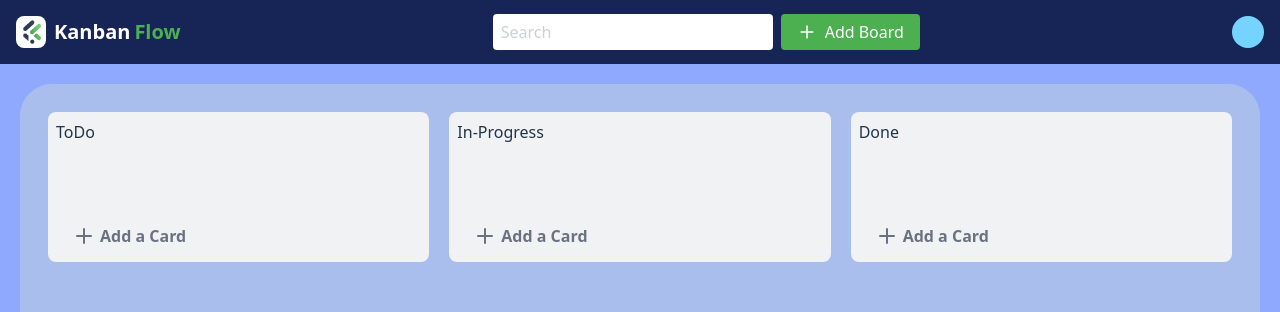
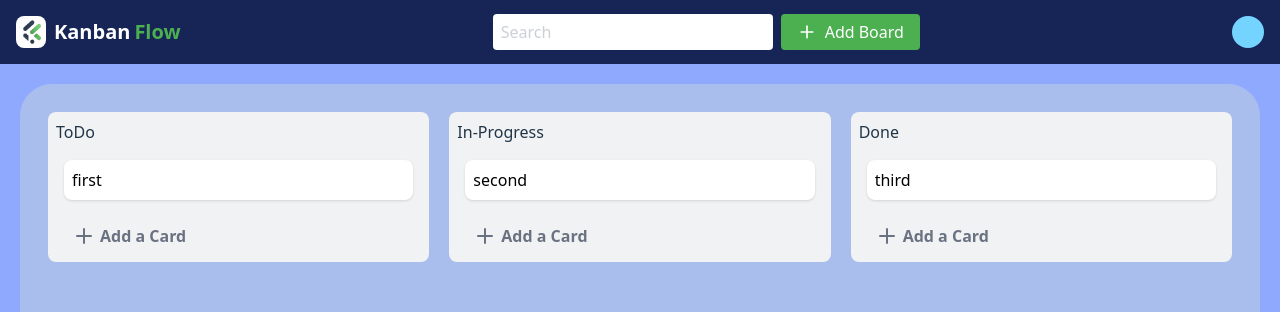
Before and after one commit to abrar840/kanban-project, a React app in the folder frontend/: page / in a window 1280 px wide. Shown: the top 312 px of the page. Built offline with nearby package versions, Linux system fonts and the light colour scheme; the HTML template or start-up script is replaced by a standard one.

Commit message:
added dragable cards

```diff
--- a/frontend/package.json
+++ b/frontend/package.json
@@ -16,6 +16,8 @@
     "axios": "^1.12.2",
     "lucide-react": "^0.544.0",
     "react": "^19.1.1",
+    "react-dnd": "^16.0.1",
+    "react-dnd-html5-backend": "^16.0.1",
     "react-dom": "^19.1.1",
     "react-router-dom": "^7.9.2",
     "tailwindcss": "^4.1.13"
--- a/frontend/src/pages/Board.jsx
+++ b/frontend/src/pages/Board.jsx
@@ -1,21 +1,109 @@
 import { useState } from "react";
 import React from "react";
 import TopBar from "@/components/TopBar";
-import { X, Search, Plus } from 'lucide-react';
+import { X, Plus } from 'lucide-react';
+
 const Board = () => {
     const [todo, setTodo] = useState("ToDo");
     const [inprogress, setInprogress] = useState("In-Progress");
     const [done, setDone] = useState("Done");
-    const [activeCard, setActiveCard] = useState(null); // track which card is active
+    const [activeCard, setActiveCard] = useState(null); // which column is active
+
+    const [inputValues, setInputValues] = useState({
+        1: '',
+        2: '',
+        3: ''
+    });
+
+    const [savedData, setSavedData] = useState({
+        1: ["first"],
+        2: ["second"],
+        3: ["third"]
+    });
+
+
+
+    const [draggedCard, setDraggedCard] = useState(null);
+
+    const handleInputChange = (e, inputId) => {
+        setInputValues(prev => ({
+            ...prev,
+            [inputId]: e.target.value
+        }));
+    };
+
+    const handleAdd = async (columnId) => {
+        const value = inputValues[columnId].trim();
+        if (!value) return;
+
+        await saveToDatabase(columnId, value);
+
+        setSavedData(prev => ({
+            ...prev,
+            [columnId]: [...prev[columnId], value]
+        }));
+
+        // Clear only the current column's input
+        setInputValues(prev => ({
+            ...prev,
+            [columnId]: '',
+        }));
+    };
+
+    const saveToDatabase = async (inputId, value) => {
+        console.log(`Saving to DB from input ${inputId}:`, value);
+        return new Promise(resolve => setTimeout(() => resolve(true), 500));
+    };
+
+
+    const onDragStart = (e, cardIndex, fromColumn) => {
+        setDraggedCard({ cardIndex, fromColumn });
+
+    }
+
+    const onDragOver = (e, toColumn) => {
+        e.preventDefault();
+    }
+
+
+    //on drop move card to next column
+
+    const onDrop = (e, toColumn) => {
+        e.preventDefault();
+        if (!draggedCard) return;
+        const { cardIndex, fromColumn } = draggedCard;
+        if (fromColumn === toColumn) return;
+
+        setSavedData(prev => {
+            const fromList = [...prev[fromColumn]];
+            const [movedCard] = fromList.splice(cardIndex, 1); // remove card from old list
+
+            const toList = [...prev[toColumn], movedCard]; // add card to new list
+
+            return {
+                ...prev,
+                [fromColumn]: fromList,
+                [toColumn]: toList
+            };
+        });
+
+        setDraggedCard(null);
+
+
+    }
 
 
     return (
         <div className="w-full h-full">
-            <div className="main w-full  p-5 box-border">
+            <div className="main w-full p-5 box-border">
                 <div className="bg-[#aabeed] h-[90vh] rounded-4xl p-5">
                     <div className="container flex md:flex-row flex-col items-start gap-5 p-2">
-                        <div className="col1 bg-[#f1f2f4] w-full md:w-1/3 rounded-lg min-h-[150px] flex flex-col h-full">
-                            <div className="title w-full p-2  ">
+
+                        {/* Column 1: ToDo */}
+                        <div className="col1 bg-[#f1f2f4] w-full md:w-1/3 rounded-lg min-h-[150px] flex flex-col h-full"
+                            onDragOver={onDragOver}
+                            onDrop={(e) => onDrop(e, 1)}>
+                            <div className="title w-full p-2">
                                 <input
                                     type="text"
                                     value={todo}
@@ -24,42 +112,54 @@ const Board = () => {
                                 />
                             </div>
 
-
-
+                            {/* Render saved cards */}
+                            {savedData[1].map((title, index) => (
+                                <div className="px-4 flex flex-col py-2"
+                                    key={index}
+                                    draggable
+                                    onDragStart={(e) => onDragStart(e, index, 1)}
+                                >
+                                    <div className="  shadow rounded-lg bg-white text-black p-2">{title}</div></div>
+                            ))}
 
                             <div className="mt-auto">
                                 {activeCard !== 1 &&
                                     <div className="btn px-4 py-2">
-                                        <button className="flex items-center gap-1 h-9 px-2  text-gray-500 font-semibold rounded-lg hover:bg-gray-300 w-full" onClick={() => setActiveCard(1)}>
-                                            <Plus />  Add a Card
+                                        <button
+                                            className="flex items-center gap-1 h-9 px-2 text-gray-500 font-semibold rounded-lg hover:bg-gray-300 w-full"
+                                            onClick={() => setActiveCard(1)}
+                                        >
+                                            <Plus /> Add a Card
                                         </button>
                                     </div>}
 
-                                {activeCard == 1 && <div className="wrapper px-4 flex flex-col">
+                                {activeCard === 1 && <div className="wrapper px-4 flex flex-col">
                                     <div className="input">
-                                        <input type="text"
-                                            className="border-2 border-[#4CAF50]
-                                    focus:border-none hover:border-none
-                                    w-full h-10 rounded-lg p-2 focus:outline-none
-                                    bg-white shadow-sm"
-                                        /></div>
+                                        <input
+                                            type="text"
+                                            value={inputValues[1]}
+                                            onChange={(e) => handleInputChange(e, 1)}
+                                            className="border-2 border-[#4CAF50] focus:border-none hover:border-none w-full h-10 rounded-lg p-2 focus:outline-none bg-white shadow-sm"
+                                        />
+                                    </div>
                                     <div className="btn flex flex-row gap-2 py-2">
-                                        <button className="flex items-center gap-1 h-9 px-2 bg-[#4CAF50] text-white rounded">
+                                        <button
+                                            className="flex items-center gap-1 h-9 px-2 bg-[#4CAF50] text-white rounded"
+                                            onClick={() => handleAdd(1)}
+                                        >
                                             Add Card
                                         </button>
                                         <button onClick={() => setActiveCard(null)}><X /></button>
                                     </div>
                                 </div>}
-
+                            </div>
                         </div>
 
-
-
-
-                        </div>
-                        <div className="col2  bg-[#f1f2f4] w-full md:w-1/3 rounded-lg min-h-[150px] flex flex-col h-full">
-
-                            <div className="title w-full p-2  ">
+                        {/* Column 2: In-Progress */}
+                        <div className="col2 bg-[#f1f2f4] w-full md:w-1/3 rounded-lg min-h-[150px] flex flex-col h-full"
+                            onDragOver={onDragOver}
+                            onDrop={(e) => onDrop(e, 2)}>
+                            <div className="title w-full p-2">
                                 <input
                                     type="text"
                                     value={inprogress}
@@ -68,85 +168,108 @@ const Board = () => {
                                 />
                             </div>
 
+                            {/* Render saved cards */}
+                            {savedData[2].map((title, index) => (
+                                <div className="px-4 flex flex-col py-2"
+                                    key={index}
+                                    draggable
+                                    onDragStart={(e) => onDragStart(e, index, 2)}>   <div className="  shadow rounded-lg bg-white text-black p-2">{title}</div></div>
+                            ))}
+
                             <div className="mt-auto">
                                 {activeCard !== 2 &&
                                     <div className="btn px-4 py-2">
-                                        <button className="flex items-center gap-1 h-9 px-2  text-gray-500 font-semibold rounded-lg hover:bg-gray-300 w-full" onClick={() => setActiveCard(2)}>
-                                            <Plus />  Add a Card
+                                        <button
+                                            className="flex items-center gap-1 h-9 px-2 text-gray-500 font-semibold rounded-lg hover:bg-gray-300 w-full"
+                                            onClick={() => setActiveCard(2)}
+                                        >
+                                            <Plus /> Add a Card
                                         </button>
                                     </div>}
 
-                                {activeCard == 2 && <div className="wrapper px-4 flex flex-col">
+                                {activeCard === 2 && <div className="wrapper px-4 flex flex-col">
                                     <div className="input">
-                                        <input type="text"
+                                        <input
+                                            type="text"
+                                            value={inputValues[2]}
+                                            onChange={(e) => handleInputChange(e, 2)}
                                             className="border-2 border-[#4CAF50]
                         focus:border-none hover:border-none
                         w-full h-10 rounded-lg p-2 focus:outline-none
                         bg-white shadow-sm"
-                                        /></div>
+                                        />
+                                    </div>
                                     <div className="btn flex flex-row gap-2 py-2">
-                                        <button className="flex items-center gap-1 h-9 px-2 bg-[#4CAF50] text-white rounded">
+                                        <button
+                                            className="flex items-center gap-1 h-9 px-2 bg-[#4CAF50] text-white rounded"
+                                            onClick={() => handleAdd(2)}
+                                        >
                                             Add Card
                                         </button>
                                         <button onClick={() => setActiveCard(null)}><X /></button>
                                     </div>
                                 </div>}
-
+                            </div>
                         </div>
 
-
-                        </div>
-
-
-
-
-
-
-
-
-
-
-
-
-
-                        <div className="col3 bg-[#f1f2f4] w-full md:w-1/3 rounded-lg min-h-[150px] flex flex-col h-full">
-
-                            <div className="title w-full p-2  ">
+                        {/* Column 3: Done */}
+                        <div className="col3 bg-[#f1f2f4] w-full md:w-1/3 rounded-lg min-h-[150px] flex flex-col h-full"
+                            onDragOver={onDragOver}
+                            onDrop={(e) => onDrop(e, 3)}>
+                            <div className="title w-full p-2">
                                 <input
                                     type="text"
                                     value={done}
                                     className="focus:outline-none focus:ring-2 focus:ring-blue-500 rounded"
                                     onChange={(e) => setDone(e.target.value)}
                                 />
+                            </div>
 
-                            </div>
+                            {/* Render saved cards */}
+                            {savedData[3].map((title, index) => (
+                                <div className="px-4 flex flex-col py-2"
+                                    key={index}
+                                    draggable
+                                    onDragStart={(e) => onDragStart(e, index, 3)}>
+                                    <div className="  shadow rounded-lg bg-white text-black p-2">{title}</div></div>
+                            ))}
+
                             <div className="mt-auto">
                                 {activeCard !== 3 &&
                                     <div className="btn px-4 py-2">
-                                        <button className="flex items-center gap-1 h-9 px-2  text-gray-500 font-semibold rounded-lg hover:bg-gray-300 w-full" onClick={() => setActiveCard(3)}>
-                                            <Plus />  Add a Card
+                                        <button
+                                            className="flex items-center gap-1 h-9 px-2 text-gray-500 font-semibold rounded-lg hover:bg-gray-300 w-full"
+                                            onClick={() => setActiveCard(3)}
+                                        >
+                                            <Plus /> Add a Card
                                         </button>
                                     </div>}
 
-                                {activeCard == 3 && <div className="wrapper px-4 flex flex-col">
+                                {activeCard === 3 && <div className="wrapper px-4 flex flex-col">
                                     <div className="input">
-                                        <input type="text"
+                                        <input
+                                            type="text"
+                                            value={inputValues[3]}
+                                            onChange={(e) => handleInputChange(e, 3)}
                                             className="border-2 border-[#4CAF50]
                         focus:border-none hover:border-none
                         w-full h-10 rounded-lg p-2 focus:outline-none
                         bg-white shadow-sm"
-                                        /></div>
+                                        />
+                                    </div>
                                     <div className="btn flex flex-row gap-2 py-2">
-                                        <button className="flex items-center gap-1 h-9 px-2 bg-[#4CAF50] text-white rounded">
+                                        <button
+                                            className="flex items-center gap-1 h-9 px-2 bg-[#4CAF50] text-white rounded"
+                                            onClick={() => handleAdd(3)}
+                                        >
                                             Add Card
                                         </button>
                                         <button onClick={() => setActiveCard(null)}><X /></button>
                                     </div>
                                 </div>}
-
+                            </div>
                         </div>
 
-                        </div>
                     </div>
                 </div>
             </div>
```
Also changed, not shown: 1 other file (tests, documents, lock files or other folders). Lines whose indentation alone changed are shown as unchanged.
